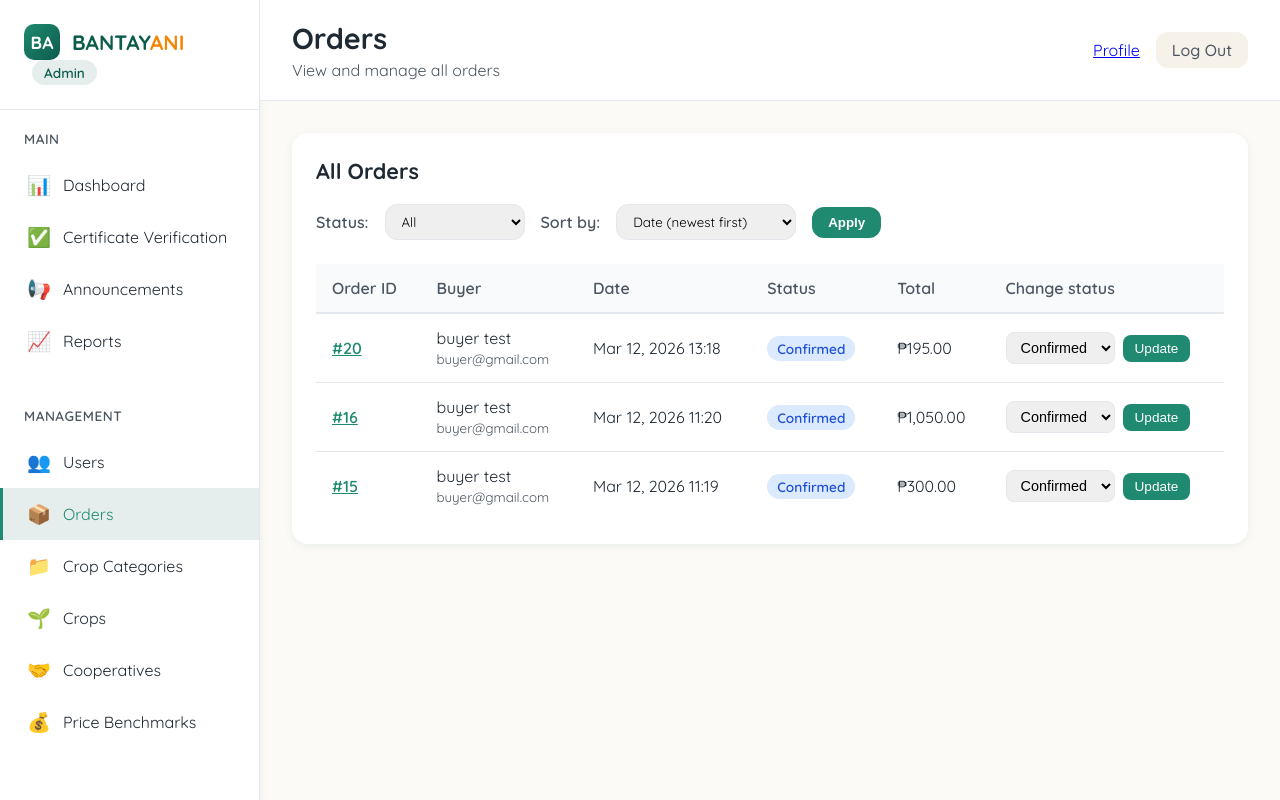
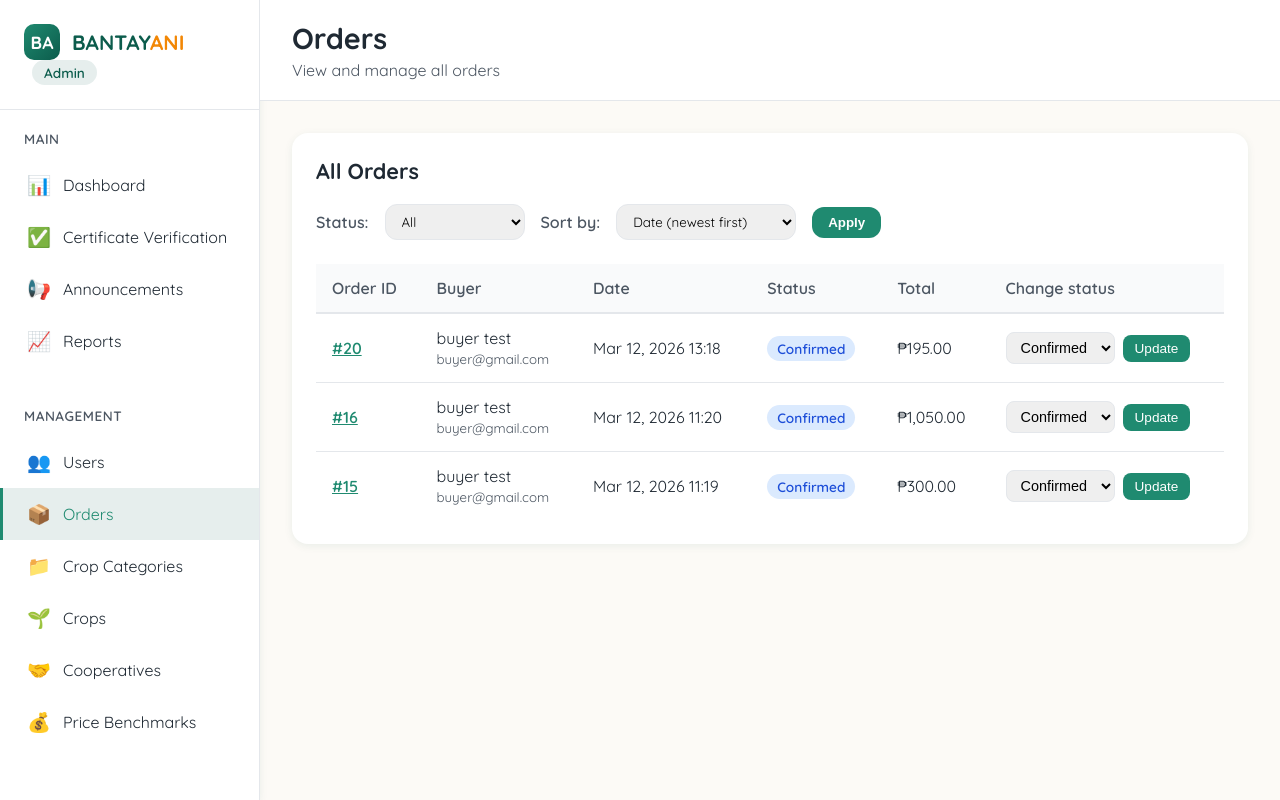
Before and after one commit to stix-bit/bantayani, a PHP site: page /bantayani/admin/orders.php in a window 1280 px wide. Run offline with PHP 8.4, Linux system fonts and the light colour scheme; a user stored in the database is signed in; data comes from the database, SQL or seed files in the repository.

Commit message:
Removed profile and logout link in admin/order

```diff
--- a/admin/orders.php
+++ b/admin/orders.php
@@ -212,10 +212,6 @@ if ($stmt) $stmt->close();
                 <h1>Orders</h1>
                 <p>View and manage all orders</p>
             </div>
-            <div class="user-info">
-                <a href="profile.php" title="Profile">Profile</a>
-                <a href="/bantayani/user/logout.php" class="logout-btn" style="text-decoration:none;">Log Out</a>
-            </div>
         </div>
 
         <div class="content">
```
Also changed, not shown: images/uploads/crops/crop_69b32ac09824f.jpg (added), images/uploads/crops/crop_69b32bff6f33f.jpg (added), images/uploads/crops/crop_69b32c6be65ef.jpg (added), images/uploads/crops/crop_69b32ddc850a8.jpg (added), images/uploads/crops/crop_69b32dedb188e.jpg (added), images/uploads/crops/crop_69b32e734d2a2.jpg (added), images/uploads/profiles/profile_69b32bd9b2a975.17133423.jpeg (added).
